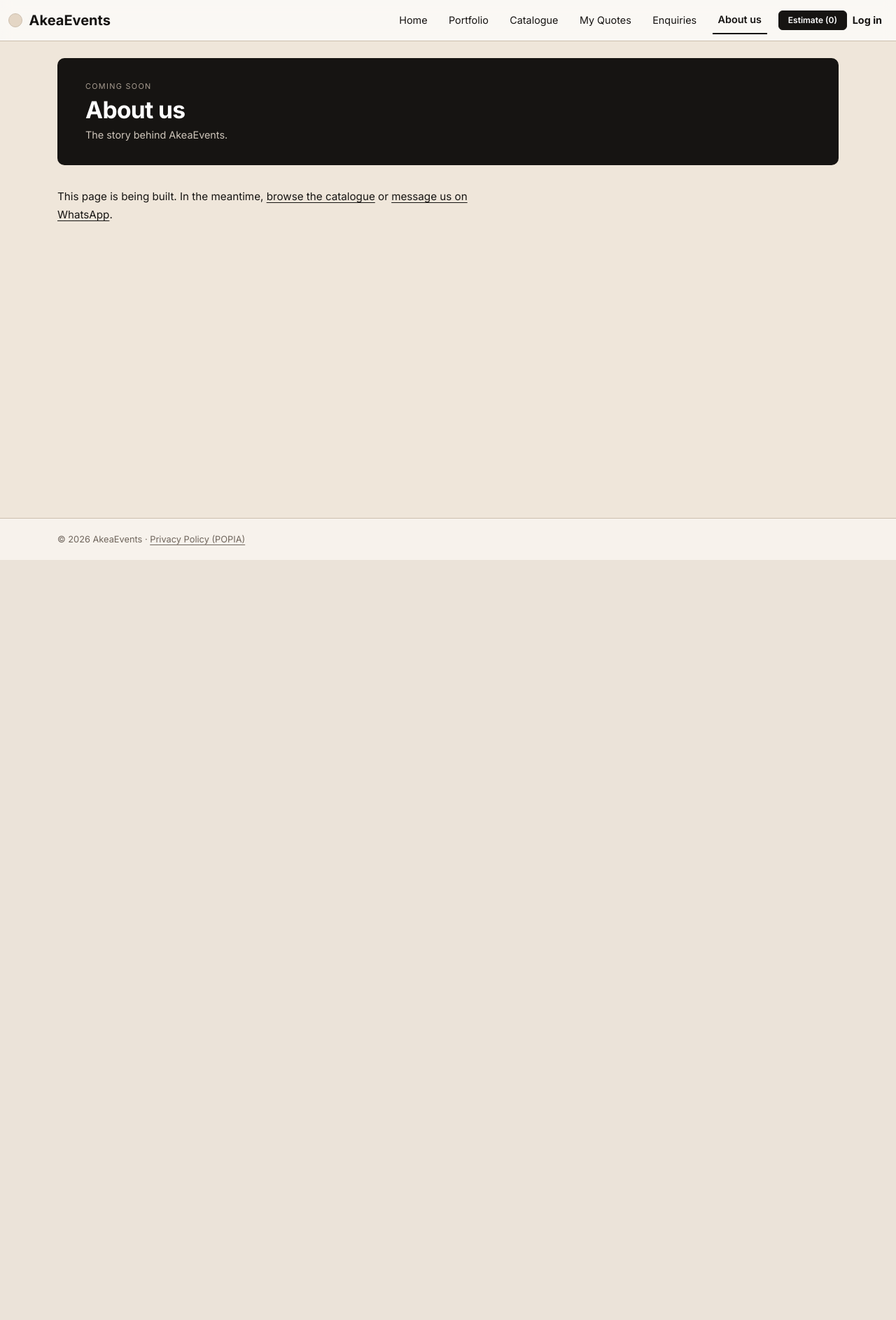
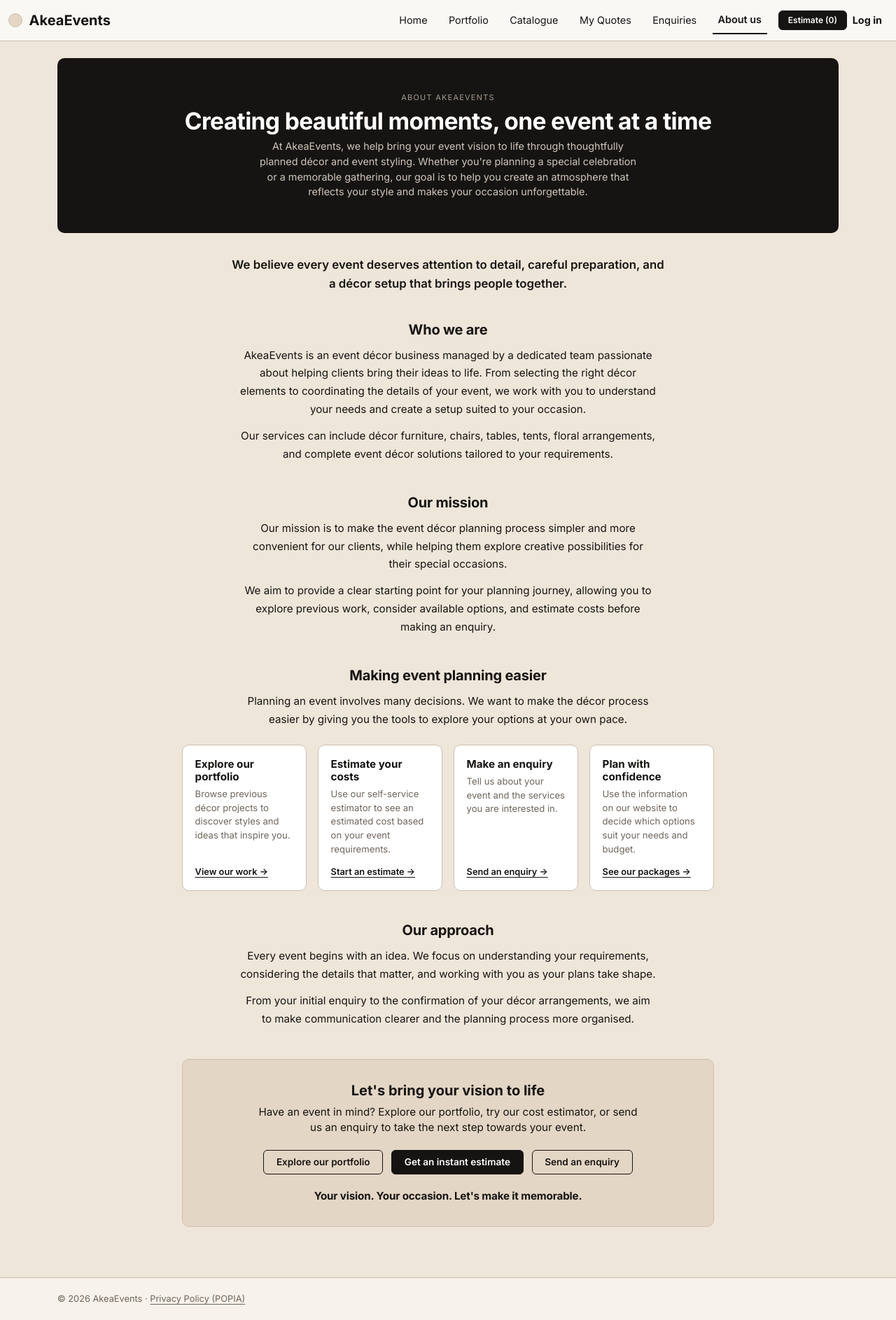
Before and after one commit to Michael-23-bloem/ITC327W, an ASP.NET Core app: page /Home/About in a window 1280 px wide. Shown: the whole page at 70% size. Before the commit the page ends 800 px from the top, so only its background shows below. Run offline with ASP.NET Core 8, Linux system fonts and the light colour scheme; style sheets or scripts are compiled from the project's sources; some libraries are stand-ins or nearby versions.

Commit message:
About us page

```diff
--- a/ASP.NET_APPLICATION/FirstWebApp/Controllers/HomeController.cs
+++ b/ASP.NET_APPLICATION/FirstWebApp/Controllers/HomeController.cs
@@ -57,12 +57,7 @@ namespace FirstWebApp.Controllers
 
         public IActionResult Privacy() => View();
 
-        public IActionResult About()
-        {
-            ViewData["Title"] = "About us";
-            ViewData["Lead"] = "The story behind AkeaEvents.";
-            return View("ComingSoon");
-        }
+        public IActionResult About() => View();
 
         [ResponseCache(Duration = 0, Location = ResponseCacheLocation.None, NoStore = true)]
         public IActionResult Error() =>
--- /dev/null
+++ b/ASP.NET_APPLICATION/FirstWebApp/Views/Home/About.cshtml
@@ -0,0 +1,103 @@
+
+@{
+    ViewData["Title"] = "About us";
+    ViewData["BodyClass"] = "page-info page-about";
+}
+
+<header class="page-head">
+    <p class="eyebrow">About AkeaEvents</p>
+    <h1>Creating beautiful moments, one event at a time</h1>
+    <p class="page-lead">
+        At AkeaEvents, we help bring your event vision to life through thoughtfully planned décor and event styling.
+        Whether you're planning a special celebration or a memorable gathering, our goal is to help you create an
+        atmosphere that reflects your style and makes your occasion unforgettable.
+    </p>
+</header>
+
+<div class="about-page">
+    <p class="about-intro">
+        We believe every event deserves attention to detail, careful preparation, and a décor setup that brings people together.
+    </p>
+
+    <section class="about-block" aria-labelledby="whoTitle">
+        <h2 id="whoTitle">Who we are</h2>
+        <p>
+            AkeaEvents is an event décor business managed by a dedicated team passionate about helping clients bring
+            their ideas to life. From selecting the right décor elements to coordinating the details of your event,
+            we work with you to understand your needs and create a setup suited to your occasion.
+        </p>
+        <p>
+            Our services can include décor furniture, chairs, tables, tents, floral arrangements, and complete event
+            décor solutions tailored to your requirements.
+        </p>
+    </section>
+
+    <section class="about-block" aria-labelledby="missionTitle">
+        <h2 id="missionTitle">Our mission</h2>
+        <p>
+            Our mission is to make the event décor planning process simpler and more convenient for our clients,
+            while helping them explore creative possibilities for their special occasions.
+        </p>
+        <p>
+            We aim to provide a clear starting point for your planning journey, allowing you to explore previous
+            work, consider available options, and estimate costs before making an enquiry.
+        </p>
+    </section>
+
+    <section class="about-block" aria-labelledby="easierTitle">
+        <h2 id="easierTitle">Making event planning easier</h2>
+        <p>
+            Planning an event involves many decisions. We want to make the décor process easier by giving you
+            the tools to explore your options at your own pace.
+        </p>
+
+        <ul class="about-features">
+            <li class="about-feature">
+                <h3>Explore our portfolio</h3>
+                <p>Browse previous décor projects to discover styles and ideas that inspire you.</p>
+                <a asp-controller="Portfolio" asp-action="Index">View our work &rarr;</a>
+            </li>
+            <li class="about-feature">
+                <h3>Estimate your costs</h3>
+                <p>Use our self-service estimator to see an estimated cost based on your event requirements.</p>
+                <a asp-controller="Catalogue" asp-action="Products">Start an estimate &rarr;</a>
+            </li>
+            <li class="about-feature">
+                <h3>Make an enquiry</h3>
+                <p>Tell us about your event and the services you are interested in.</p>
+                <a asp-controller="Enquiries" asp-action="Index">Send an enquiry &rarr;</a>
+            </li>
+            <li class="about-feature">
+                <h3>Plan with confidence</h3>
+                <p>Use the information on our website to decide which options suit your needs and budget.</p>
+                <a asp-controller="Catalogue" asp-action="Packages">See our packages &rarr;</a>
+            </li>
+        </ul>
+    </section>
+
+    <section class="about-block" aria-labelledby="approachTitle">
+        <h2 id="approachTitle">Our approach</h2>
+        <p>
+            Every event begins with an idea. We focus on understanding your requirements, considering the details
+            that matter, and working with you as your plans take shape.
+        </p>
+        <p>
+            From your initial enquiry to the confirmation of your décor arrangements, we aim to make communication
+            clearer and the planning process more organised.
+        </p>
+    </section>
+
+    <section class="about-cta" aria-labelledby="ctaTitle">
+        <h2 id="ctaTitle">Let's bring your vision to life</h2>
+        <p>
+            Have an event in mind? Explore our portfolio, try our cost estimator, or send us an enquiry to take
+            the next step towards your event.
+        </p>
+        <div class="btn-row">
+            <a asp-controller="Portfolio" asp-action="Index" class="btn btn-outline-dark">Explore our portfolio</a>
+            <a asp-controller="Catalogue" asp-action="Products" class="btn btn-dark">Get an instant estimate</a>
+            <a asp-controller="Enquiries" asp-action="Index" class="btn btn-outline-dark">Send an enquiry</a>
+        </div>
+        <p class="about-tagline">Your vision. Your occasion. Let's make it memorable.</p>
+    </section>
+</div>
--- a/ASP.NET_APPLICATION/FirstWebApp/wwwroot/css/akea.css
+++ b/ASP.NET_APPLICATION/FirstWebApp/wwwroot/css/akea.css
@@ -969,3 +969,113 @@ body:has(dialog[open]) {
     font-size: 1.1rem;
     font-weight: 700;
 }
+
+/* ---------- About us ---------- */
+.page-about .page-head {
+    padding-block: 3rem;
+    text-align: center;
+}
+
+.page-about .page-lead {
+    margin-inline: auto;
+}
+
+.about-page {
+    max-width: 760px;
+    margin: 0 auto 3rem;
+    text-align: center;
+}
+
+.about-intro {
+    margin: 0 auto 2.5rem;
+    max-width: 56ch;
+    font-size: 1.05rem;
+    font-weight: 600;
+    line-height: 1.6;
+}
+
+.about-block {
+    margin-bottom: 2.75rem;
+}
+
+    .about-block h2 {
+        margin: 0 0 .75rem;
+        font-size: 1.25rem;
+        font-weight: 700;
+        letter-spacing: -.01em;
+    }
+
+    .about-block p {
+        margin: 0 auto .75rem;
+        max-width: 62ch;
+        font-size: .95rem;
+        line-height: 1.7;
+    }
+
+/* The four "making planning easier" points as cards */
+.about-features {
+    display: grid;
+    grid-template-columns: repeat(auto-fit, minmax(170px, 1fr));
+    gap: 1rem;
+    margin: 1.5rem 0 0;
+    padding: 0;
+    list-style: none;
+    text-align: left;
+}
+
+.about-feature {
+    display: flex;
+    flex-direction: column;
+    padding: 1.1rem;
+    background: #fff;
+    border: 1px solid var(--line);
+    border-radius: 10px;
+}
+
+    .about-feature h3 {
+        margin: 0 0 .35rem;
+        font-size: .95rem;
+        font-weight: 700;
+    }
+
+    .about-feature p {
+        margin: 0 0 .75rem;
+        font-size: .82rem;
+        line-height: 1.5;
+        color: var(--muted);
+    }
+
+    .about-feature a {
+        margin-top: auto;
+        font-size: .8rem;
+        font-weight: 600;
+    }
+
+.about-cta {
+    padding: 2rem clamp(1.25rem, 4vw, 2.5rem);
+    background: var(--beige-deep);
+    border: 1px solid var(--line);
+    border-radius: 10px;
+}
+
+    .about-cta h2 {
+        margin: 0 0 .5rem;
+        font-size: 1.25rem;
+        font-weight: 700;
+    }
+
+    .about-cta p {
+        margin: 0 auto;
+        max-width: 58ch;
+        font-size: .95rem;
+    }
+
+    .about-cta .btn-row {
+        justify-content: center;
+        margin: 1.25rem 0;
+    }
+
+.about-tagline {
+    font-weight: 700;
+    letter-spacing: -.01em;
+}
```
